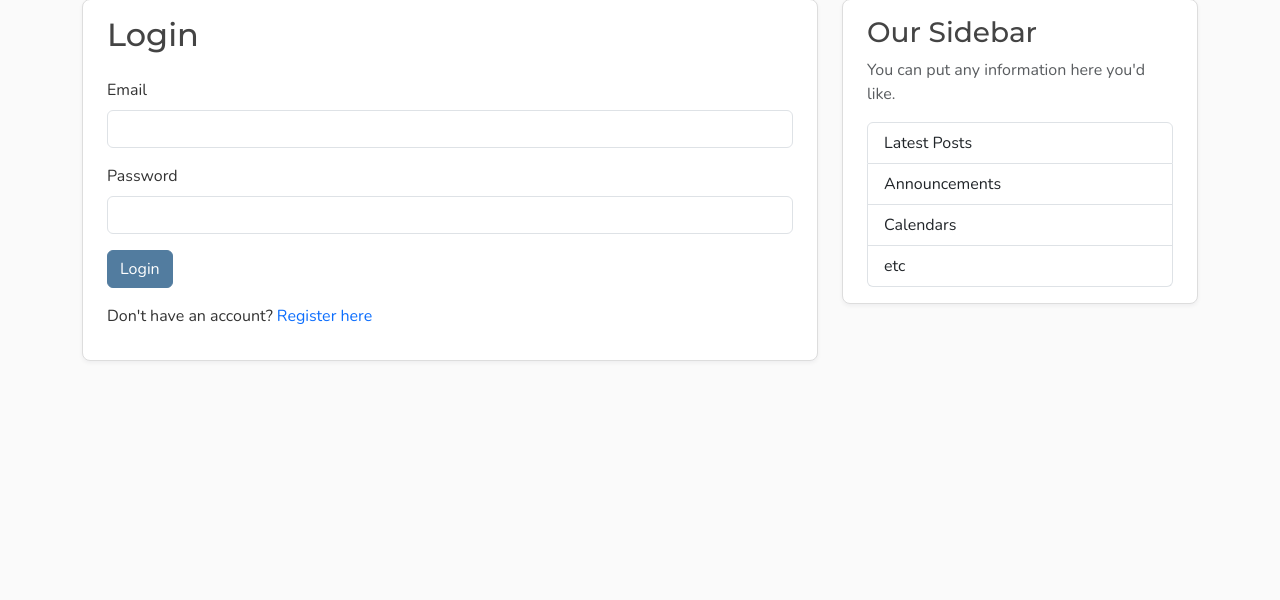
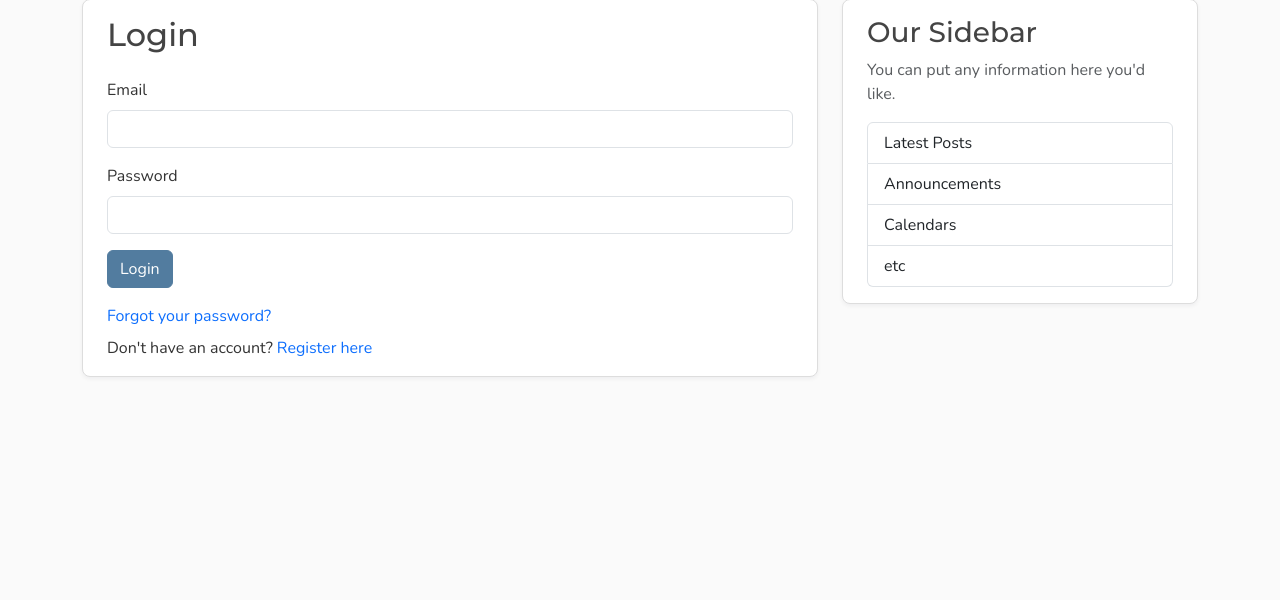
Before and after one commit to Yuvraj073/Learning-api, a FastAPI app: page /login in a window 1280 px wide. Shown: the part 81-681 px from the top of the page. Run offline with FastAPI, Linux system fonts and the light colour scheme; parts of the project's set-up code (start-up, migrations or seed data) failed here and were passed over.

Commit message:
forgot/create account link

```diff
--- a/templates/login.html
+++ b/templates/login.html
@@ -17,9 +17,14 @@
             </div>
             <button type="submit" class="btn btn-primary">Login</button>
         </form>
-        <p class="mt-3">
+        <div class="mt-3">
+            <p class="mb-2">
+                <a href="{{ url_for("forgot_password_page") }}">Forgot your password?</a>
+            </p>
+            <p class="mb-0">
                 Don't have an account? <a href="{{ url_for("register_page") }}">Register here</a>
             </p>
+        </div>
     </div>
 {% endblock content %}
 {% block scripts %}
```
Lines whose indentation alone changed are shown as unchanged.
